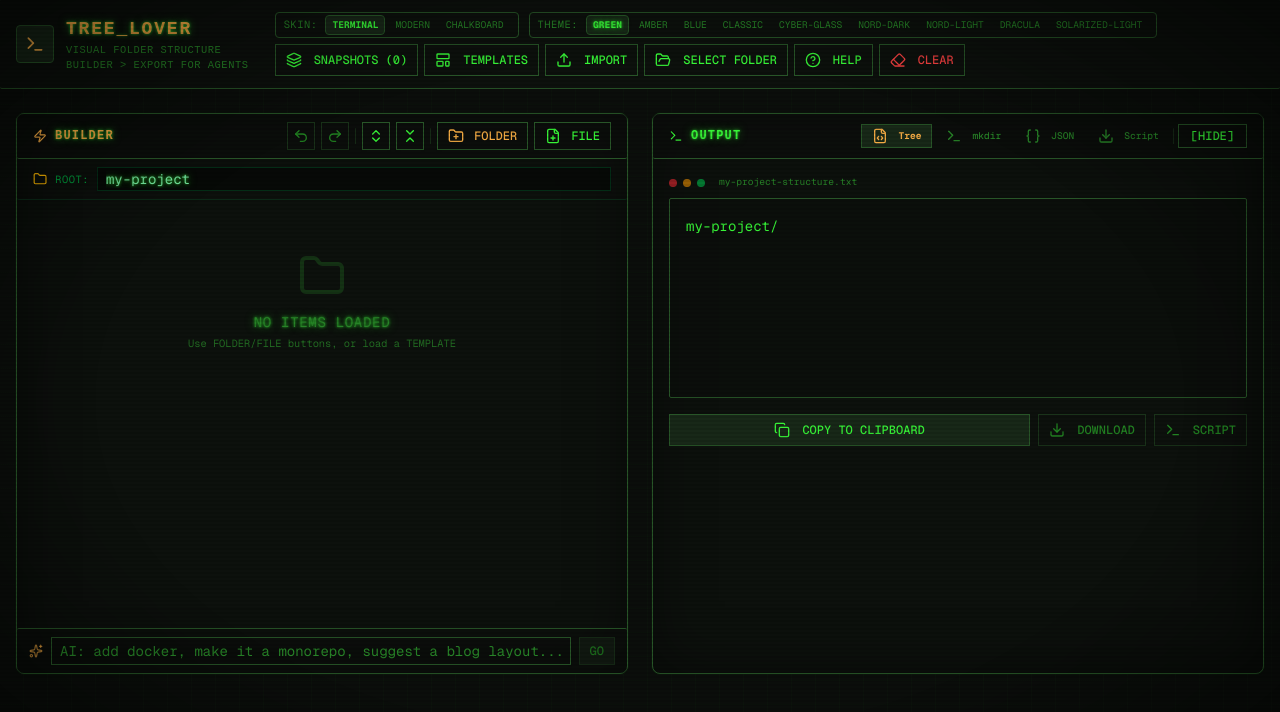
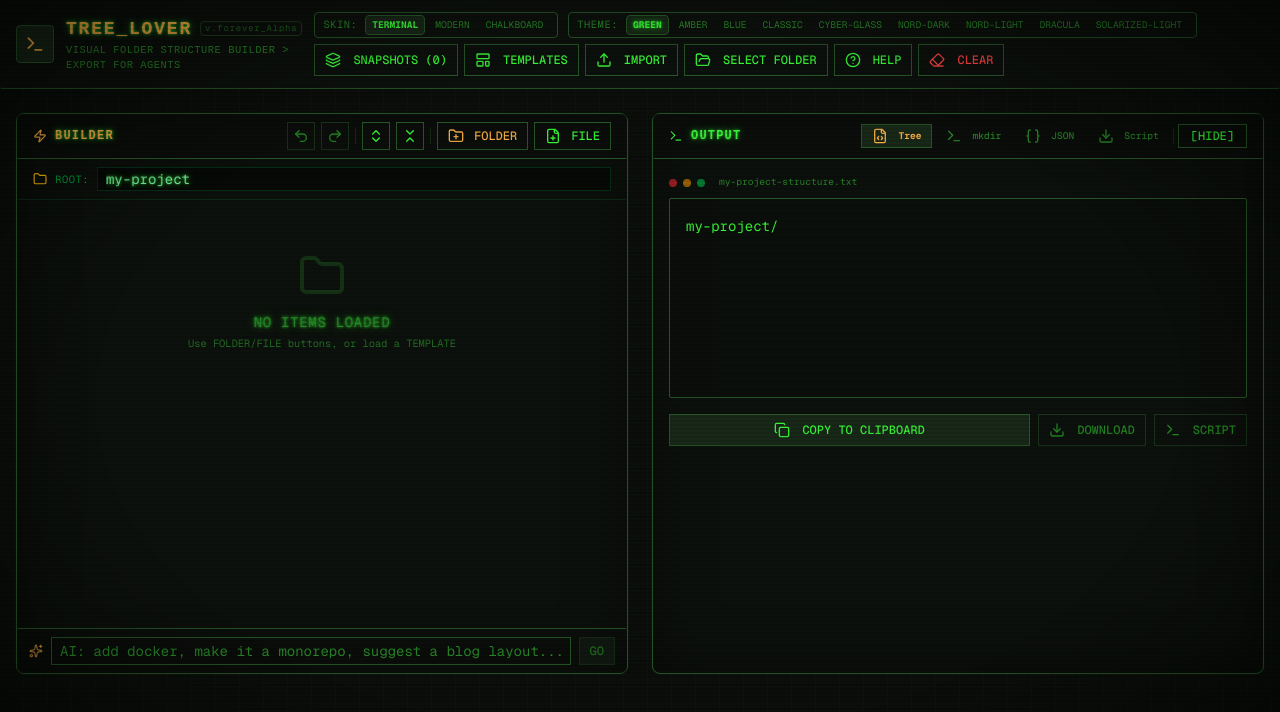
Before and after one commit to GYCinc/treelover, a Next.js app: page / in a window 1280 px wide. Shown: the top 712 px of the page. Built offline with nearby package versions, Linux system fonts and the light colour scheme.

Commit message:
ux: add v.forever_Alpha badge next to brand title

```diff
--- a/src/app/page.tsx
+++ b/src/app/page.tsx
@@ -511,7 +511,10 @@ export default function Home() {
               <Terminal className="h-5 w-5 text-primary glow-active-pulse" />
             </div>
             <div>
-              <h1 className="text-lg font-bold tracking-widest uppercase text-primary glow-active">tree_Lover</h1>
+              <div className="flex items-center">
+                <h1 className="text-lg font-bold tracking-widest uppercase text-primary glow-active">tree_Lover</h1>
+                <span className="text-[0.55rem] font-mono tracking-widest text-muted-foreground/70 border border-border/60 px-1 ml-2 rounded select-none">v.forever_Alpha</span>
+              </div>
               <p className="text-[0.65rem] text-muted-foreground tracking-wider uppercase">
                 Visual folder structure builder &gt; export for agents
               </p>
```
